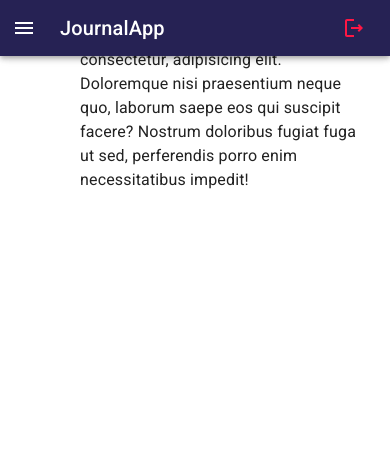
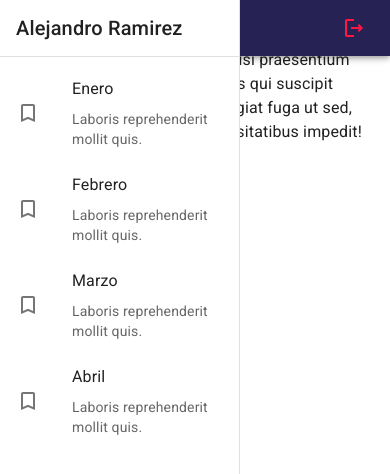
Before and after one commit to alejopua/Journal, a React (Vite) app: page / in a window 390 px wide. Shown: the top 474 px of the page. Built offline with nearby package versions, Linux system fonts and the light colour scheme.

Commit message:
Add responsive layout to SideBar component

```diff
--- a/src/journal/components/SideBar.jsx
+++ b/src/journal/components/SideBar.jsx
@@ -1,6 +1,51 @@
+import PropTypes from 'prop-types'
+import { TurnedInNot } from '@mui/icons-material'
+import { ListItemText, Grid, ListItemIcon, Divider, Toolbar, List, ListItem, ListItemButton, Typography, Box, Drawer } from '@mui/material'
 
-export const SideBar = () => {
+export const SideBar = ({ drawerWidth = 240 }) => {
   return (
-    <div>SideBar</div>
+    <Box
+      component='nav'
+      sx={{ width: { sm: drawerWidth }, flexShrink: { sm: 0 } }}
+    >
+      <Drawer
+        variant="permanent"
+        open
+        sx={{
+          display: { xs: 'block' },
+          '.MuiDrawer-paper': { boxSizing: 'border-box', width: drawerWidth }
+
+        }}
+      >
+        <Toolbar>
+          <Typography variant='h6' noWrap component='div'>Alejandro Ramirez</Typography>
+        </Toolbar>
+        <Divider />
+
+        <List>
+          {
+            ['Enero', 'Febrero', 'Marzo', 'Abril'].map( text => (
+              <ListItem key={ text } disablePadding>
+                <ListItemButton>
+                  <ListItemIcon>
+                    <TurnedInNot />
+                  </ListItemIcon>
+                  <Grid container>
+                    <ListItemText primary={ text } />
+                    <ListItemText secondary={ 'Laboris reprehenderit mollit quis.' }/>
+                  </Grid>
+                </ListItemButton>
+              </ListItem>
+            ))
+          }
+        </List>
+
+      </Drawer>
+    </Box>
+
   )
 }
+
+SideBar.propTypes = {
+  drawerWidth: PropTypes.number
+}
```
